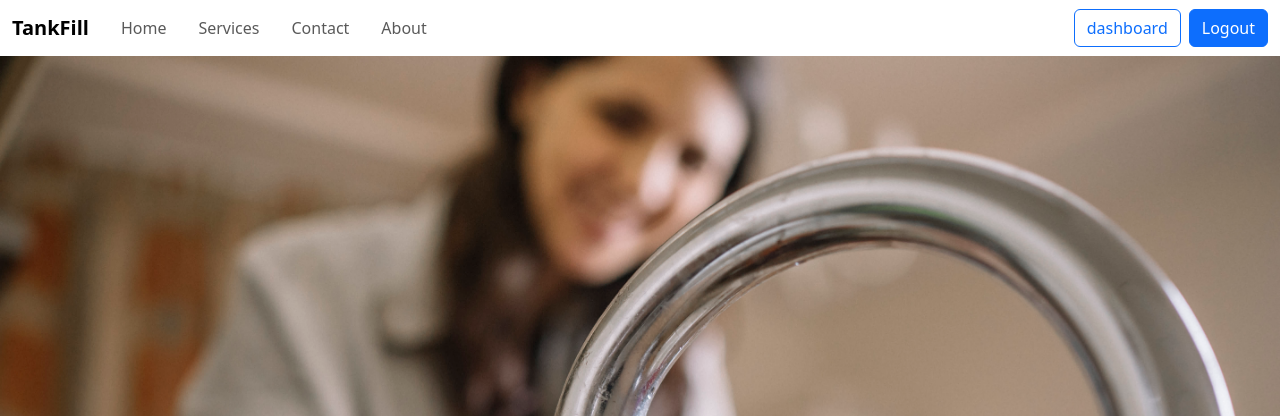
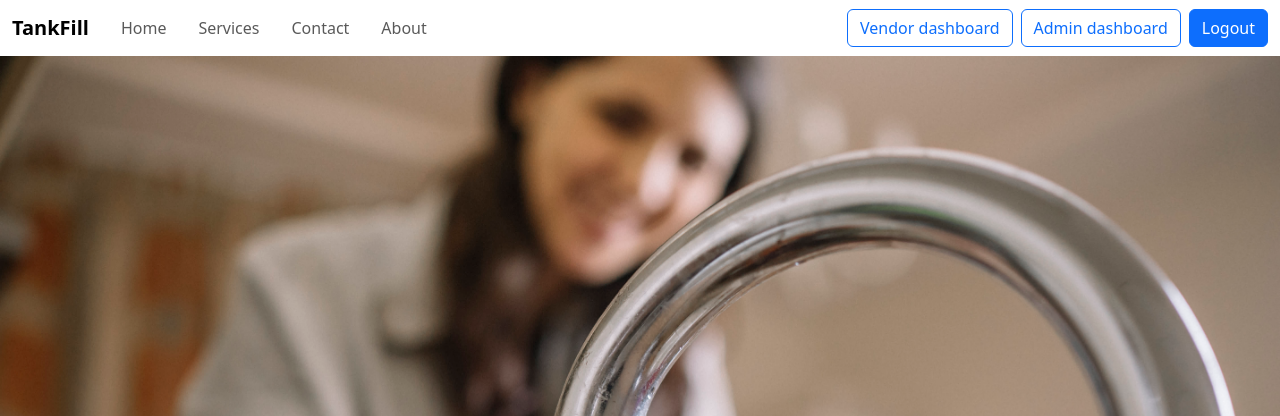
Before and after one commit to Godfred48/WaterTankRefill-App, a Django app: page / in a window 1280 px wide. Shown: the top 416 px of the page. Run offline with Django 5.2, Linux system fonts and the light colour scheme; a user stored in the database is signed in.

Commit message:
updated the home template to fix some errors

```diff
--- a/templates/home.html
+++ b/templates/home.html
@@ -55,7 +55,15 @@
           <a href="{% url 'login' %}" target="_blank" class="btn btn-outline-primary">Login</a>
           <a href="{% url 'signup' %}" target="_blank" class="btn btn-primary">Register</a>
           {% else %}
-          <a href="{% url 'customer_dashboard' %}" target="_blank" class="btn btn-outline-primary">dashboard</a>
+          {% if request.user.is_vendor %}
+          <a href="{% url 'vendor_dashboard' %}" target="_blank" class="btn btn-outline-primary">Vendor dashboard</a>
+          {% endif %}
+          {% if request.user.is_customer %}
+          <a href="{% url 'customer_dashboard' %}" target="_blank" class="btn btn-outline-primary">Customer dashboard</a>
+          {% endif %}
+          {% if request.user.is_admin %}
+          <a href="{% url 'customer_dashboard' %}" target="_blank" class="btn btn-outline-primary">Admin dashboard</a>
+          {% endif %}
           <a href="{% url 'logout' %}" target="_blank" class="btn btn-primary">Logout</a>
           {% endif %}
         </div>
```
